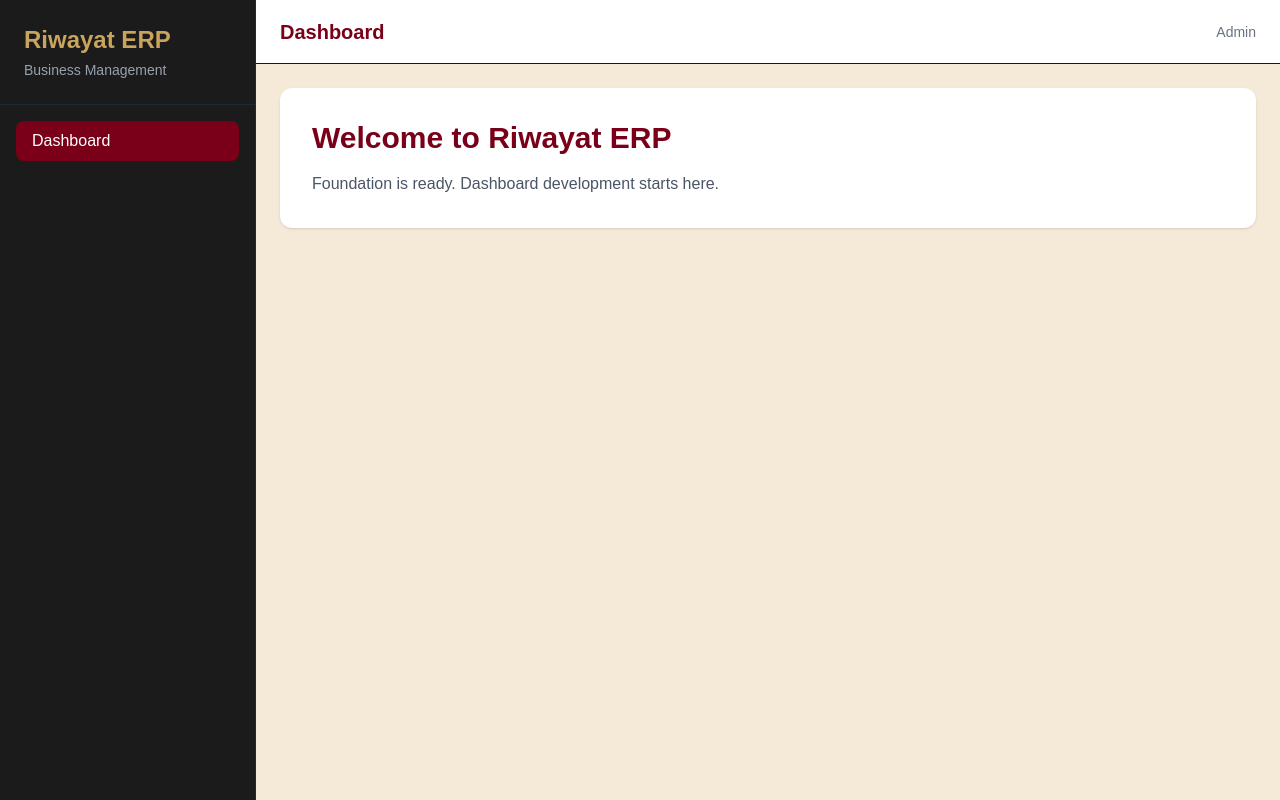
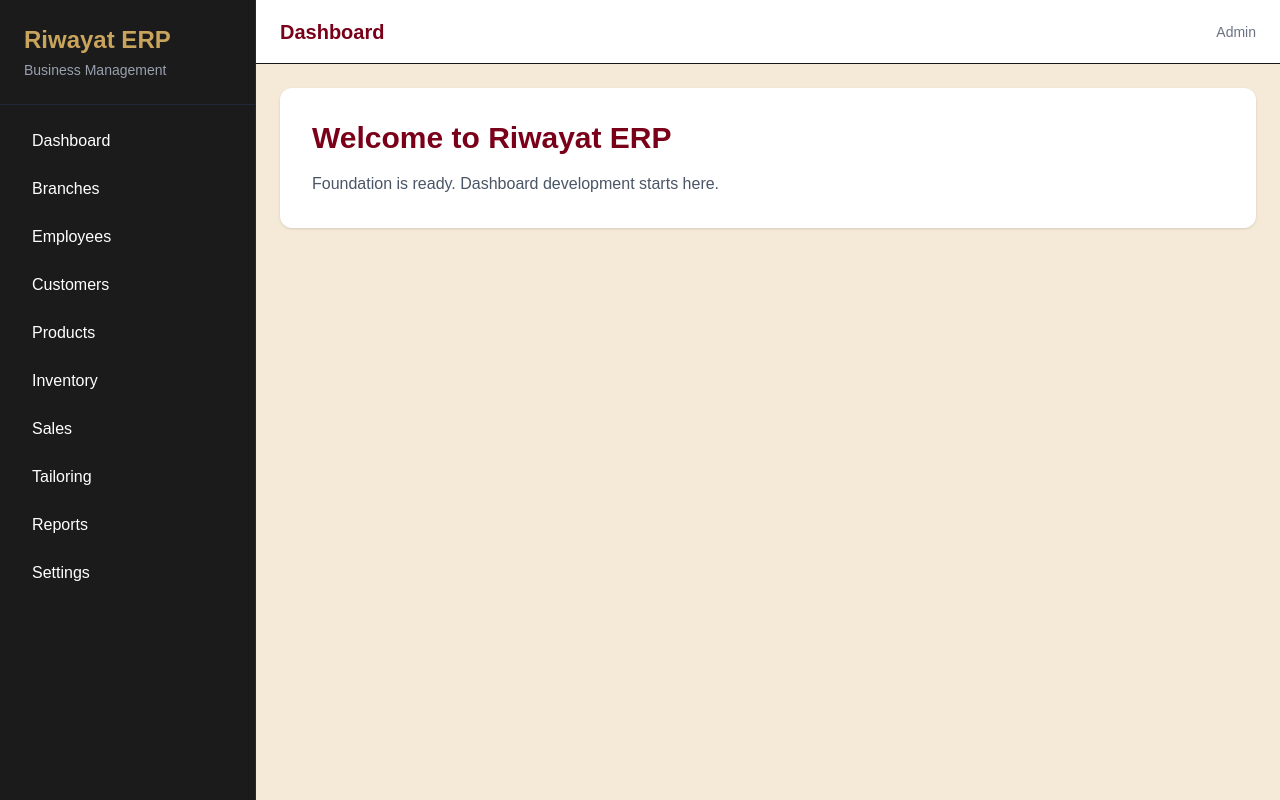
Before and after one commit to Riwayat-classic/riwayat-business-management-erp, a Next.js app: page / in a window 1280 px wide. Built offline with nearby package versions, Linux system fonts and the light colour scheme.

Commit message:
Update sidebar.tsx

```diff
--- a/components/layout/sidebar.tsx
+++ b/components/layout/sidebar.tsx
@@ -1,20 +1,41 @@
+import Link from "next/link";
+
+const menuItems = [
+  { name: "Dashboard", href: "/dashboard" },
+  { name: "Branches", href: "/dashboard/branches" },
+  { name: "Employees", href: "/dashboard/employees" },
+  { name: "Customers", href: "/dashboard/customers" },
+  { name: "Products", href: "/dashboard/products" },
+  { name: "Inventory", href: "/dashboard/inventory" },
+  { name: "Sales", href: "/dashboard/sales" },
+  { name: "Tailoring", href: "/dashboard/tailoring" },
+  { name: "Reports", href: "/dashboard/reports" },
+  { name: "Settings", href: "/dashboard/settings" },
+];
+
 export function Sidebar() {
   return (
-    <aside className="w-64 bg-[#1B1B1B] text-white h-screen border-r border-gray-800">
+    <aside className="w-64 h-screen bg-[#1B1B1B] text-white border-r border-gray-800">
       <div className="p-6 border-b border-gray-800">
         <h1 className="text-2xl font-bold text-[#C8A45D]">
           Riwayat ERP
         </h1>
 
-        <p className="text-sm text-gray-400 mt-1">
+        <p className="mt-1 text-sm text-gray-400">
           Business Management
         </p>
       </div>
 
       <nav className="p-4 space-y-2">
-        <button className="w-full text-left px-4 py-2 rounded-lg bg-[#7A0019]">
-          Dashboard
-        </button>
+        {menuItems.map((item) => (
+          <Link
+            key={item.name}
+            href={item.href}
+            className="block w-full rounded-lg px-4 py-2 text-left transition-colors hover:bg-[#7A0019]"
+          >
+            {item.name}
+          </Link>
+        ))}
       </nav>
     </aside>
   );
```
